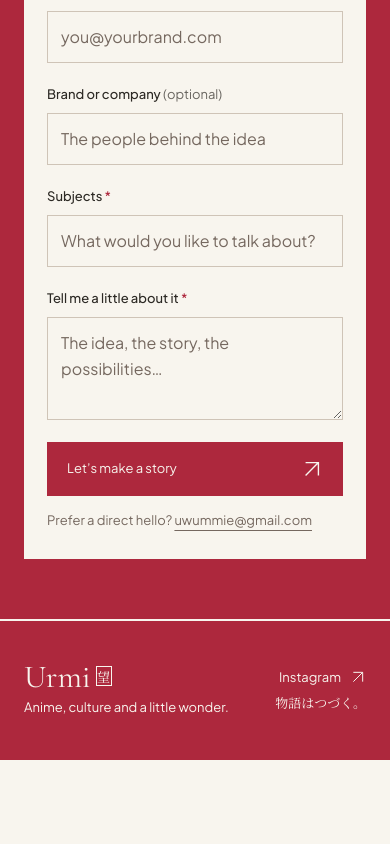
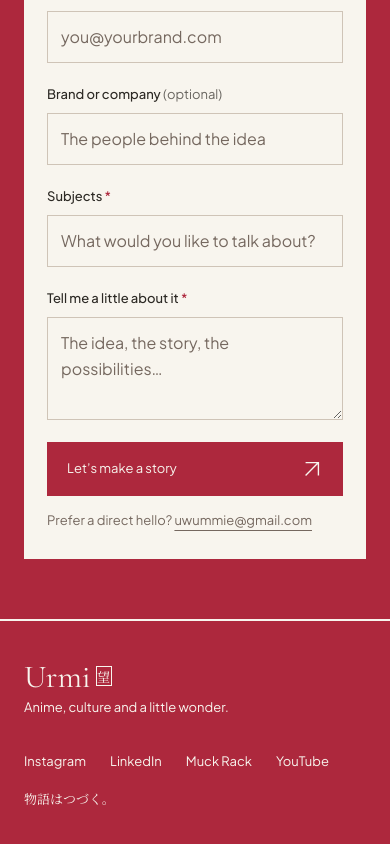
Before and after one commit to SiddhantaChandra/urmi-portfolio-website, a Next.js app: page / in a window 390 px wide. Shown: the part 9169-10013 px from the top of the page. Before the commit the page ends 9929 px from the top, so only its background shows below. Built offline with nearby package versions, Linux system fonts and the light colour scheme; no server answers; the database is empty.

Commit message:
New links added to footer

```diff
--- a/components/BrandsAndContact.css
+++ b/components/BrandsAndContact.css
@@ -241,28 +241,22 @@
 }
 .bc-footer nav {
   display: flex;
-  gap: 30px;
+  flex-wrap: wrap;
+  justify-content: flex-end;
+  gap: 4px 24px;
   font-size: 13px;
 }
-.bc-footer nav a:hover,
-.bc-footer .bc-social:hover {
+.bc-footer nav a {
+  display: inline-flex;
+  align-items: center;
+  min-height: 44px;
+}
+.bc-footer nav a:hover {
   color: inherit;
   text-decoration: underline;
 }
 .bc-footer :is(a, button):focus-visible {
   outline-color: var(--bc-paper);
-}
-.bc-social:hover {
-  color: var(--bc-red);
-}
-.bc-social {
-  display: flex;
-  gap: 22px;
-  align-items: center;
-  font-size: 13px;
-}
-.bc-social .bc-arrow {
-  width: 16px;
 }
 .bc-footer-social {
   display: flex;
@@ -517,9 +511,9 @@
     grid-template-columns: 1fr;
   }
   .bc-footer {
-    display: grid;
-    grid-template-columns: 1fr auto;
-    gap: 30px;
+    flex-direction: column;
+    align-items: flex-start;
+    gap: 20px;
     padding-top: 40px;
     padding-bottom: 40px;
   }
@@ -527,14 +521,10 @@
     font-size: 32px;
   }
   .bc-footer nav {
-    grid-column: 1 / -1;
-    grid-row: 2;
-    gap: 25px;
+    justify-content: flex-start;
   }
-  .bc-social {
-    grid-column: 2;
-    grid-row: 1;
-    gap: 9px;
+  .bc-footer-social {
+    align-items: flex-start;
   }
 }
 @media (max-width: 380px) {
--- a/components/BrandsAndContact.jsx
+++ b/components/BrandsAndContact.jsx
@@ -242,14 +242,26 @@ export function PortfolioFooter() {
         <span>Anime, culture and a little wonder.</span>
       </Link>
       <div className="bc-footer-social">
-        <a
-          className="bc-social"
-          href="https://www.instagram.com/uwummie"
-          target="_blank"
-          rel="noopener noreferrer"
-        >
-          Instagram <Arrow />
-        </a>
+        <nav aria-label="Social profiles">
+          {[
+            ["Instagram", "https://www.instagram.com/uwummie"],
+            [
+              "LinkedIn",
+              "https://www.linkedin.com/in/urmi-chakraborty-809678183/",
+            ],
+            ["Muck Rack", "https://muckrack.com/urmi-chakraborty-1"],
+            ["YouTube", "https://www.youtube.com/@uwummie"],
+          ].map(([label, href]) => (
+            <a
+              key={label}
+              href={href}
+              target="_blank"
+              rel="noopener noreferrer"
+            >
+              {label}
+            </a>
+          ))}
+        </nav>
         <span className="bc-footer-jp" lang="ja">
           物語はつづく。
         </span>
```
